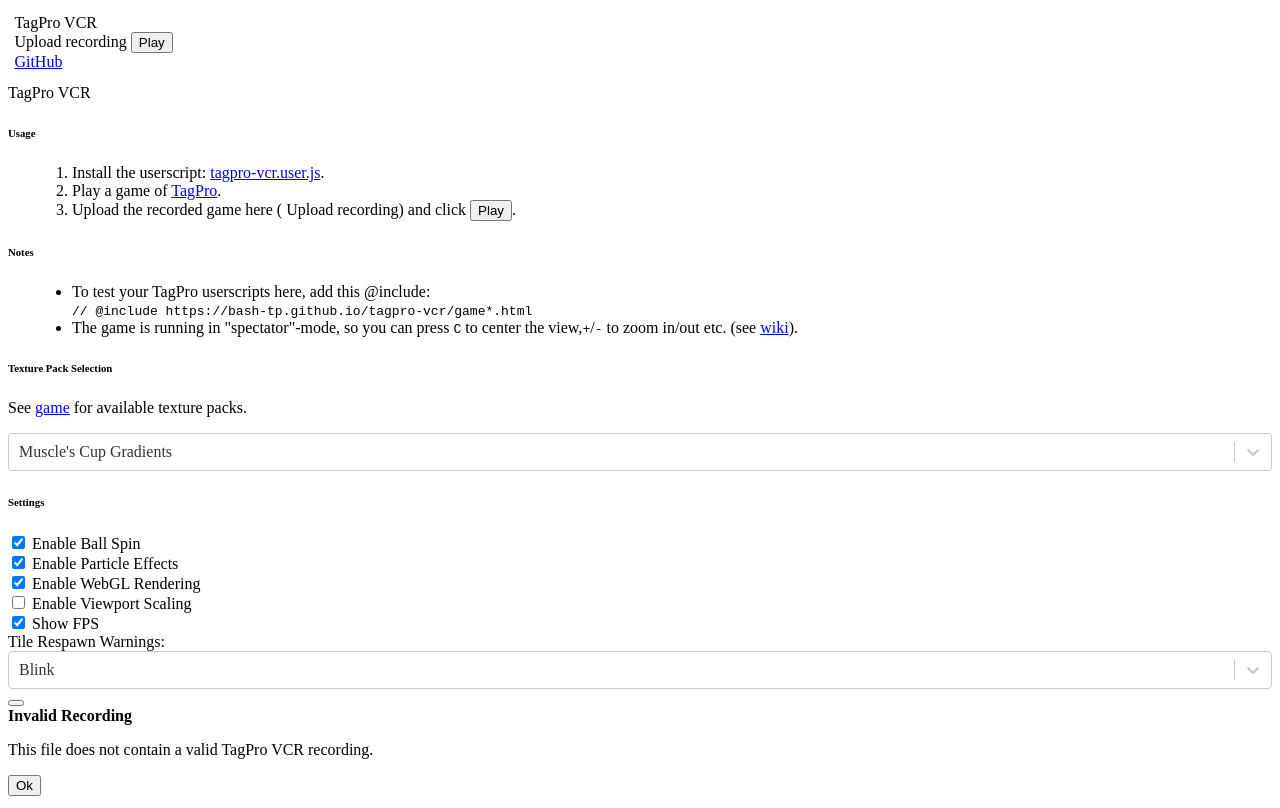
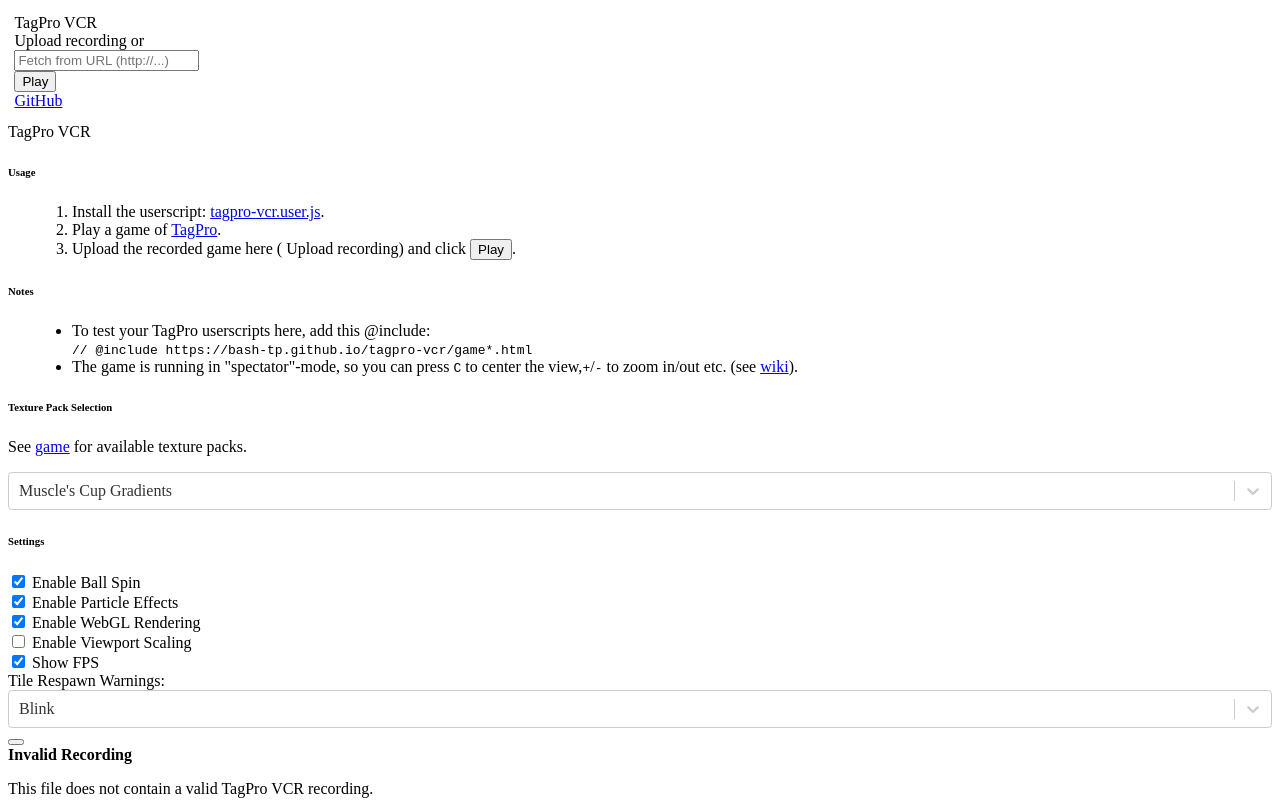
Before and after one commit to keratagpro/tagpro-vcr, a React app in the folder webpage/: page / in a window 1280 px wide. Built offline with nearby package versions, Linux system fonts and the light colour scheme; the HTML template or start-up script is replaced by a standard one.

Commit message:
Restore the "Fetch from URL" feature

```diff
--- a/webpage/src/components/App.tsx
+++ b/webpage/src/components/App.tsx
@@ -126,9 +126,22 @@
 	renderNavbarStopped() {
 		const { appState } = this.props;
 
+		const fetchClasses = classnames('form-icon', 'icon', {
+			'loading': appState.fetching,
+			'icon-check': appState.recordingURL && !appState.fetching && appState.urlIsValid === true,
+			'icon-stop': appState.recordingURL && appState.urlIsValid === false
+		});
+
 		return (
 			<div className="form-horizontal">
 				{this.renderUploadLabel(appState.recordingName)}
+
+				<span> or </span>
+
+				<div className={classnames('input-group input-inline', { 'has-icon-right': !!appState.recordingURL })}>
+					<input className="form-input" type="text" value={appState.recordingURL} onChange={appState.handleUrlChange} placeholder="Fetch from URL (http://...)" />
+					{appState.recordingURL && <i className={fetchClasses} />}
+				</div>
 				<input id="file" type="file" accept=".ndjson,.jsonl" onChange={appState.handleFileSelect} />{' '}
 
 				{this.renderStartButton()}
--- a/webpage/src/stores/AppState.ts
+++ b/webpage/src/stores/AppState.ts
@@ -8,9 +8,12 @@
 
 	recording = localStorage.getItem('recording');
 	recordingName = localStorage.getItem('recordingName');
+	recordingURL = '';
 
 	selectedFile: File = undefined;
 	packets: Packet[] = undefined;
+	fetching = false;
+	urlIsValid = undefined;
 	failed = false;
 	started = false;
 	playing = false;
@@ -57,6 +60,43 @@
 			}
 		);
 
+		reaction(
+			() => this.recordingURL,
+			url => {
+				if (!this.recordingURL) {
+					return;
+				}
+
+				this.fetching = true;
+
+				fetch(url)
+					.then(r => {
+						if (!r.ok) {
+							throw r;
+						} else {
+							return r.text();
+						}
+					})
+					.then(text => {
+						runInAction(() => {
+							this.recording = text;
+							this.fetching = false;
+							this.urlIsValid = true;
+						});
+					})
+					.catch(err => {
+						runInAction(() => {
+							this.recording = undefined;
+							this.fetching = false;
+							this.urlIsValid = false;
+						});
+					});
+			},
+			{
+				delay: 1000
+			}
+		);
+
 		reaction(() => this.recording, localStore(this, 'recording'));
 		reaction(() => this.recordingName, localStore(this, 'recordingName'));
 	}
@@ -68,6 +108,14 @@
 	handleFileSelect(ev: React.ChangeEvent<HTMLInputElement>) {
 		this.selectedFile = ev.target.files[0];
 		ev.target.value = '';
+	}
+
+	handleUrlChange(ev: React.ChangeEvent<HTMLInputElement>) {
+		this.recordingURL = ev.target.value;
+		this.selectedFile = undefined;
+
+		this.urlIsValid = undefined;
+		this.fetching = false;
 	}
 
 	handleRequestRecording() {
```
Also changed, not shown: 2 other files (tests, documents, lock files or other folders).
